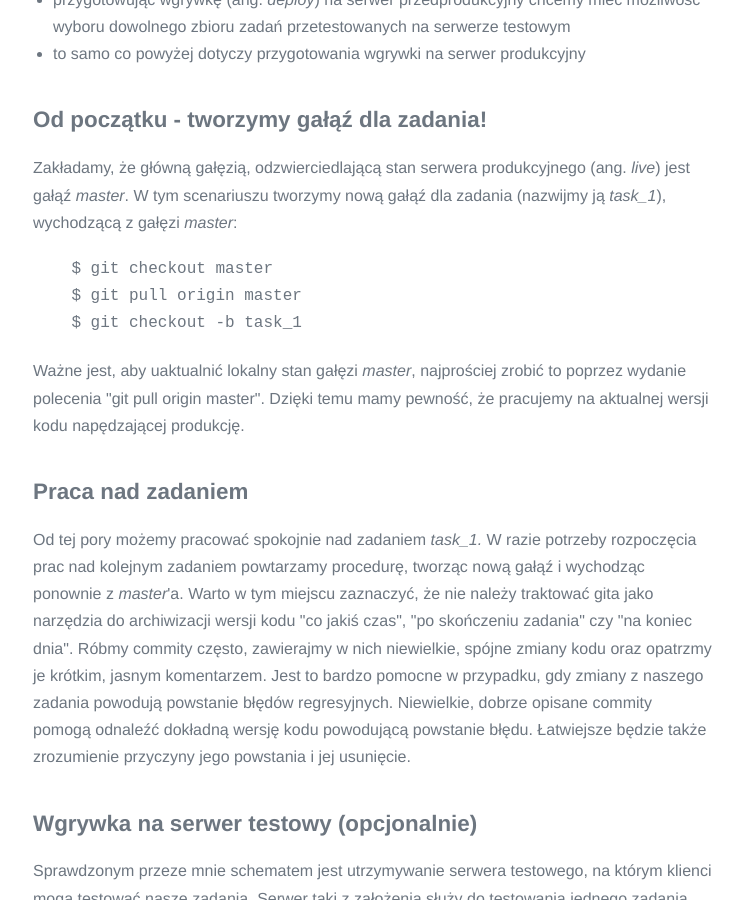
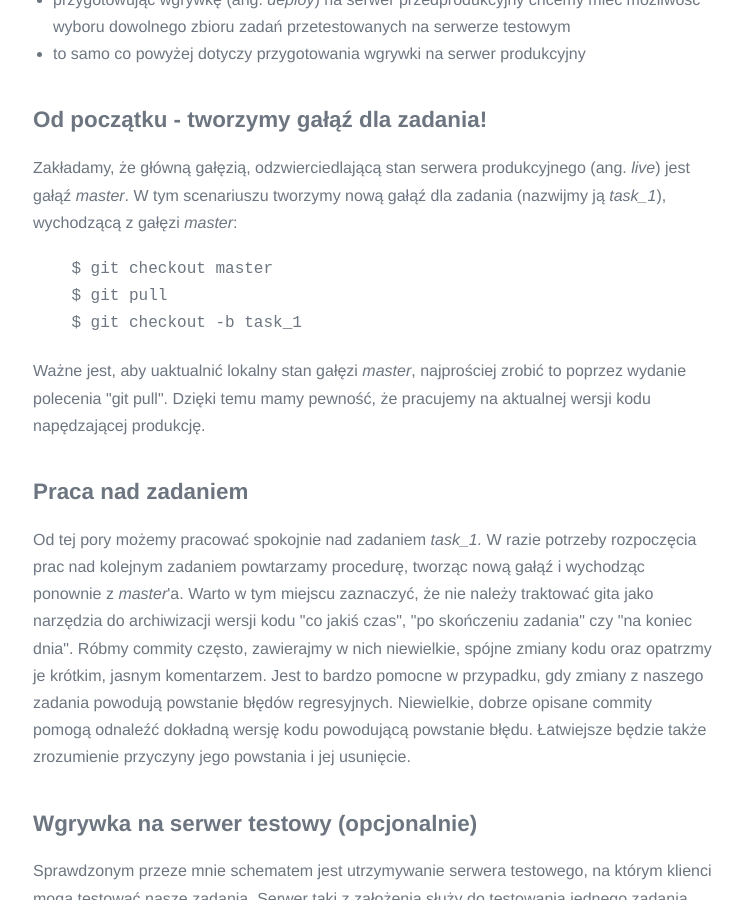
Before and after one commit to Nitrooos/Nitrooos.github.io, a Jekyll site: the page built from _posts/pl/2019-05-08-zarzadzanie-wydaniami-git.md, in a window 1280 px wide and 900 px high, scrolled down 849 px. Shown: the whole window, without its empty margins (267-1010 px from the left). Built offline with Jekyll 4.4.1, drawn with Linux system fonts in a browser that asks for light colours.

Commit message:
NIT-14 Update post content

```diff
--- a/_posts/pl/2019-05-08-zarzadzanie-wydaniami-git.md
+++ b/_posts/pl/2019-05-08-zarzadzanie-wydaniami-git.md
@@ -28,10 +28,10 @@ excerpt: Klient zmienia co chwilę zdanie co powinno zostać wgrane na serwer st
 <p>Zakładamy, że główną gałęzią, odzwierciedlającą stan serwera produkcyjnego (ang. <em>live</em>) jest gałąź <em>master</em>. W tym scenariuszu tworzymy nową gałąź dla zadania (nazwijmy ją <em>task_1</em>), wychodzącą z gałęzi <em>master</em>:</p>
 <pre>
     $ git checkout master
-    $ git pull origin master
+    $ git pull
     $ git checkout -b task_1
 </pre>
-<p>Ważne jest, aby uaktualnić lokalny stan gałęzi <em>master</em>, najprościej zrobić to poprzez wydanie polecenia "git pull origin master". Dzięki temu mamy pewność, że pracujemy na aktualnej wersji kodu napędzającej produkcję.</p>
+<p>Ważne jest, aby uaktualnić lokalny stan gałęzi <em>master</em>, najprościej zrobić to poprzez wydanie polecenia "git pull". Dzięki temu mamy pewność, że pracujemy na aktualnej wersji kodu napędzającej produkcję.</p>
 <h3>Praca nad zadaniem</h3>
 <p>Od tej pory możemy pracować spokojnie nad zadaniem <em>task_1.</em> W razie potrzeby rozpoczęcia prac nad kolejnym zadaniem powtarzamy procedurę, tworząc nową gałąź i wychodząc ponownie z <em>master</em>'a. Warto w tym miejscu zaznaczyć, że nie należy traktować gita jako narzędzia do archiwizacji wersji kodu "co jakiś czas", "po skończeniu zadania" czy "na koniec dnia". Róbmy commity często, zawierajmy w nich niewielkie, spójne zmiany kodu oraz opatrzmy je krótkim, jasnym komentarzem. Jest to bardzo pomocne w przypadku, gdy zmiany z naszego zadania powodują powstanie błędów regresyjnych. Niewielkie, dobrze opisane commity pomogą odnaleźć dokładną wersję kodu powodującą powstanie błędu. Łatwiejsze będzie także zrozumienie przyczyny jego powstania i jej usunięcie.</p>
 <h3>Wgrywka na serwer testowy (opcjonalnie)</h3>
```
